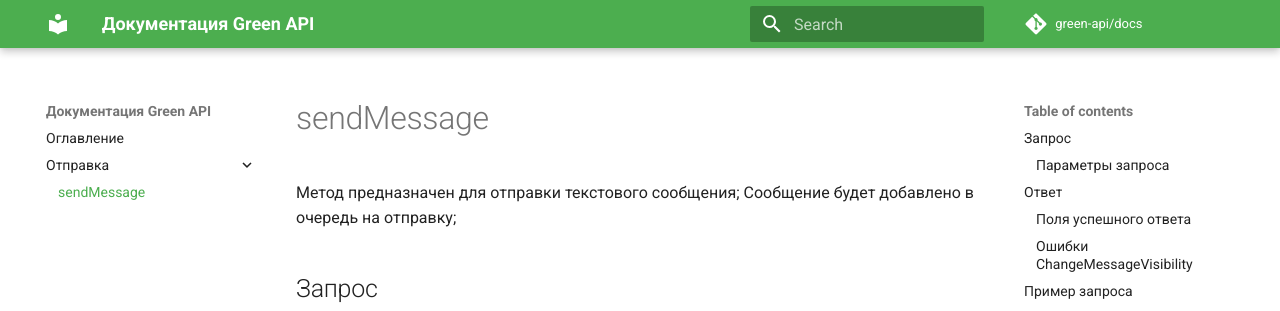
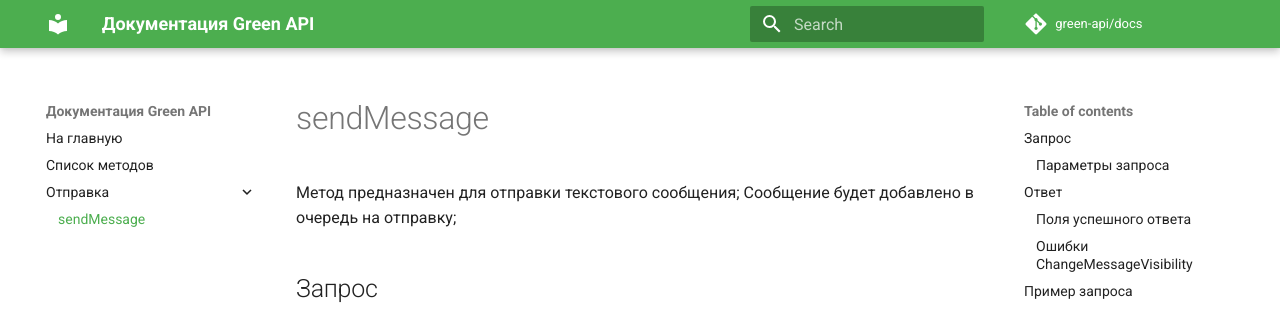
Before and after one commit to sadiv/docs, an MkDocs documentation site: the page built from docs/sending/sendMessage.md, in a window 1280 px wide. Shown: the top 311 px of the page. Built offline with MkDocs 1.6.1 and Material for MkDocs 9.7.7, drawn with Linux system fonts in a browser that asks for light colours; comment, search, counter and statistics services are not loaded.

Commit message:
GR-66 Сборка сайта с учетом md-файлов

```diff
--- a/mkdocs.yml
+++ b/mkdocs.yml
@@ -2,9 +2,12 @@ site_name: Документация Green API
 repo_name:  green-api/docs
 repo_url: https://github.com/green-api/docs
 edit_uri: edit/master/docs/
+site_dir: build
+site_url: http://localhost:8000
 
 nav:
-    - 'Оглавление': 'index.md'
+    - 'На главную': '../'
+    - 'Список методов': 'index.md'
     - 'Отправка':
         - 'sendMessage': 'sending/sendMessage.md'
 
@@ -41,7 +44,7 @@ markdown_extensions:
   - markdown.extensions.footnotes
   - markdown.extensions.meta
   - markdown.extensions.toc:
-      permalink: true
+      permalink:  "#"
   - pymdownx.arithmatex
   - pymdownx.betterem:
       smart_enable: all
```
Also changed, not shown: 1 other file.
